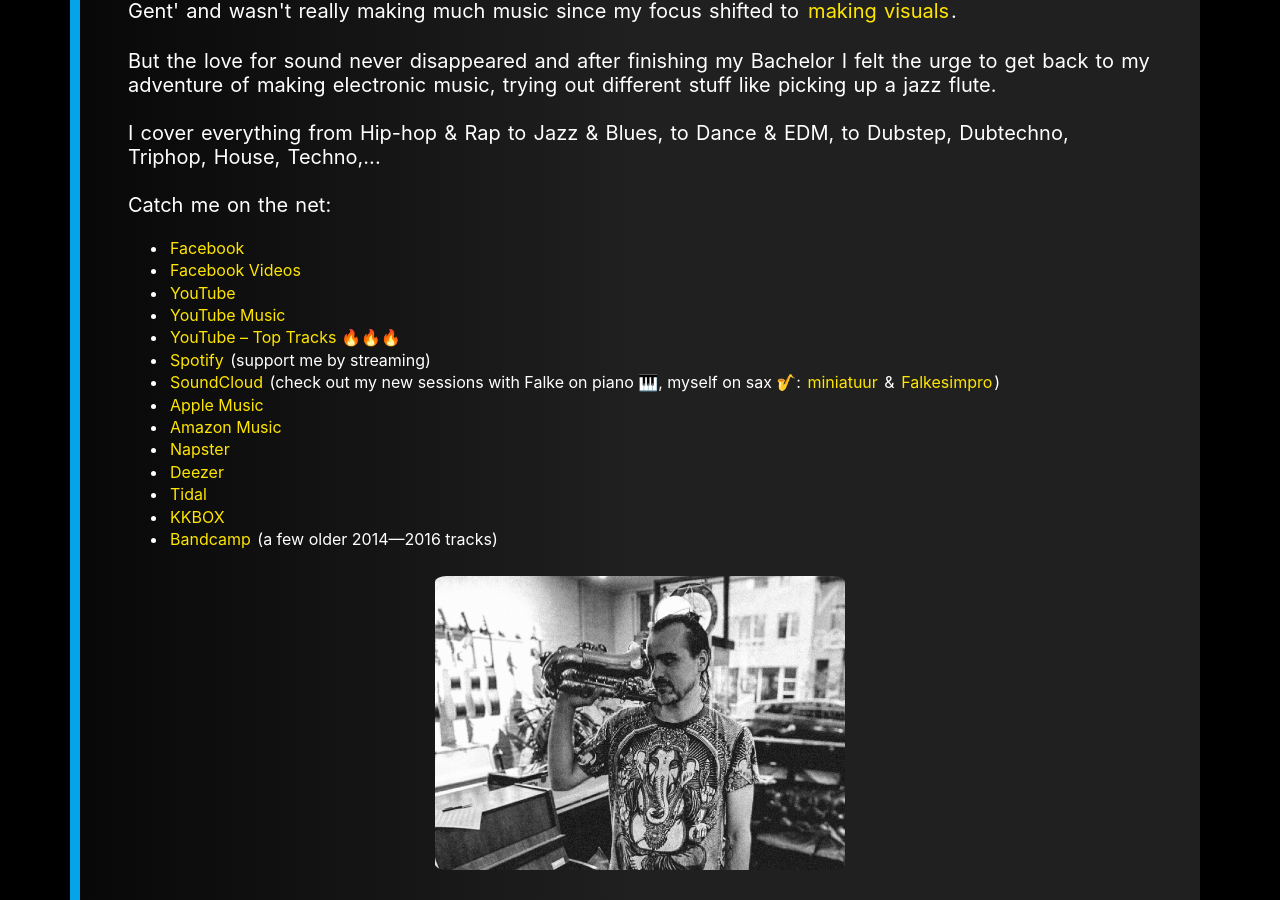
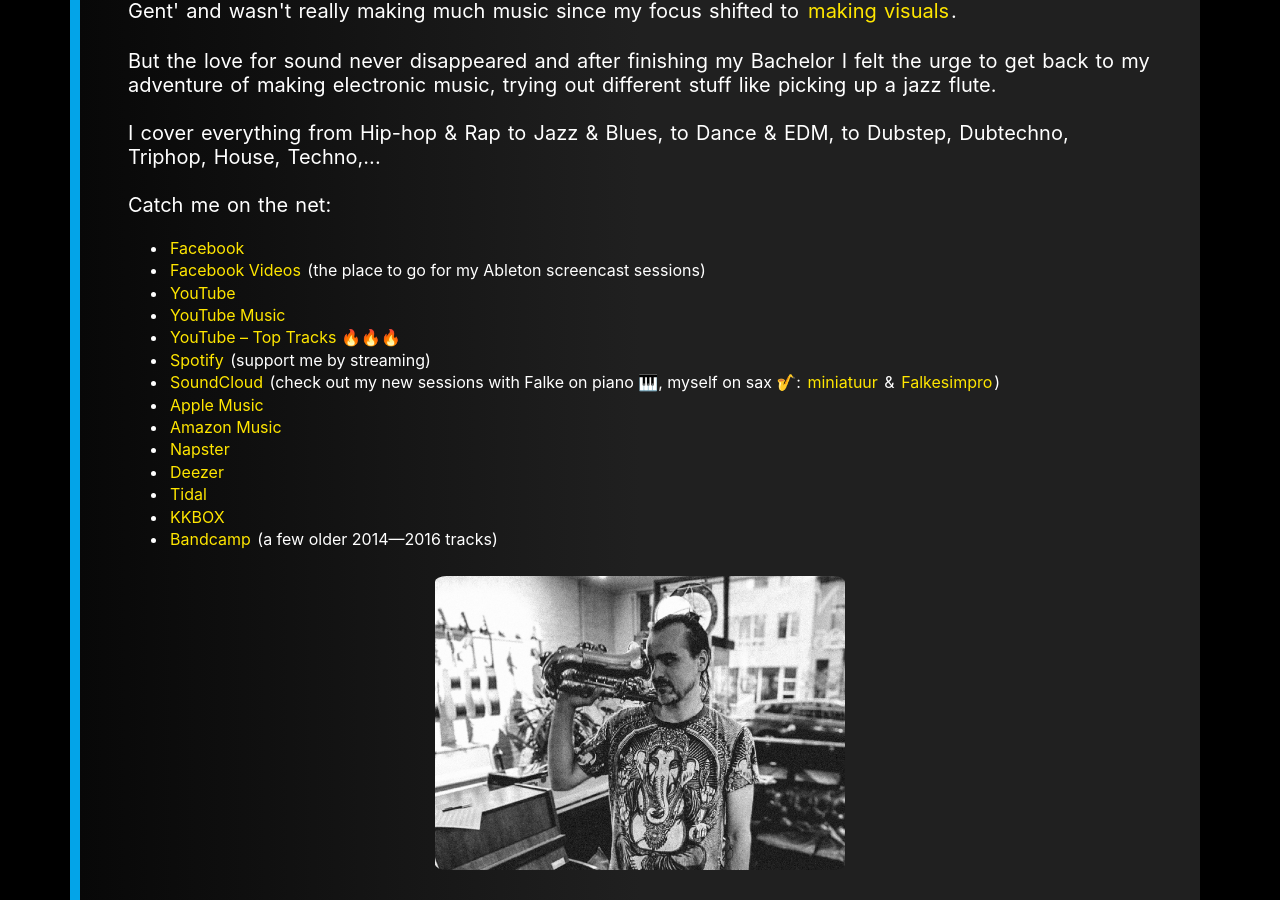
Before and after one commit to mr-volta/mr-volta.github.io, a Jekyll site: the page built from index.html, in a window 1280 px wide and 900 px high, scrolled down 1322 px. Built offline with Jekyll 4.4.1, drawn with Linux system fonts in a browser that asks for light colours.

Commit message:
Update _config.yml

```diff
--- a/_config.yml
+++ b/_config.yml
@@ -52,7 +52,7 @@ about_me_description: >
 
   <ul>
   <li><a class="highlight-link" href="https://www.facebook.com/mistervolta/" target="_blank" rel="noreferrer">Facebook</a></li>
-  <li><a class="highlight-link" href="https://www.facebook.com/pg/mistervolta/videos/" target="_blank" rel="noreferrer">Facebook Videos</a></li>
+  <li><a class="highlight-link" href="https://www.facebook.com/pg/mistervolta/videos/" target="_blank" rel="noreferrer">Facebook Videos</a> (the place to go for my Ableton screencast sessions)</li>
   <li><a class="highlight-link" href="https://www.youtube.com/channel/UCIcnqfpNXdGgtfMe8p6exTQ" target="_blank" rel="noreferrer">YouTube</a></li>
   <li><a class="highlight-link" href="https://music.youtube.com/channel/UCm4Y5yx83S6r5dabqipZkrg" target="_blank" rel="noreferrer">YouTube Music</a></li>
   <li><a class="highlight-link" href="https://www.youtube.com/playlist?list=PLaLN0EvcxkHJGLrTlkZOSLsYoSwUWqDYb" target="_blank" rel="noreferrer">YouTube – Top Tracks 🔥🔥🔥</a></li>
```
